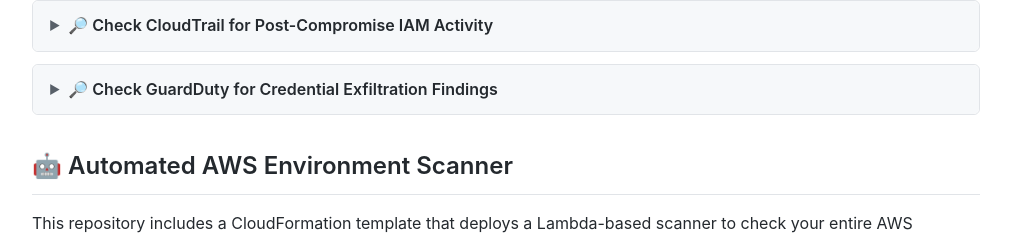
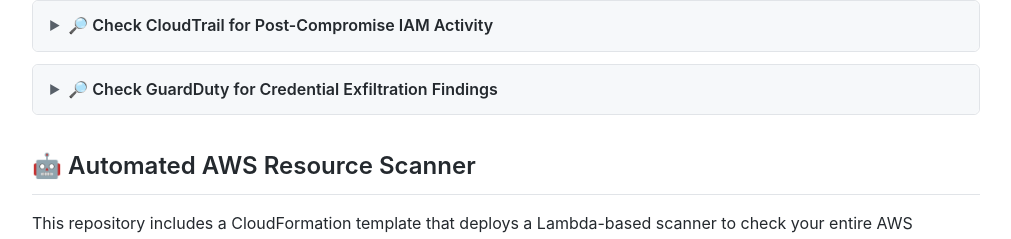
Before and after one commit to DanielODeter/litellm-supply-chain-advisory-scanner, a plain HTML site: page index.html in a window 1280 px wide. Shown: the part 2569-2808 px from the top of the page, without its empty margins (134-1145 px from the left). Drawn offline with Linux system fonts and the light colour scheme.

Commit message:
Rename AWS Environment Scanner to AWS Resource Scanner

```diff
--- a/index.html
+++ b/index.html
@@ -271,7 +271,7 @@
   </details>
 
   <!-- Automated Scanner -->
-  <h2>🤖 Automated AWS Environment Scanner</h2>
+  <h2>🤖 Automated AWS Resource Scanner</h2>
   <p>
     This repository includes a CloudFormation template that deploys a Lambda-based scanner to check your entire AWS environment automatically.
   </p>
```
Also changed, not shown: 1 other file.
